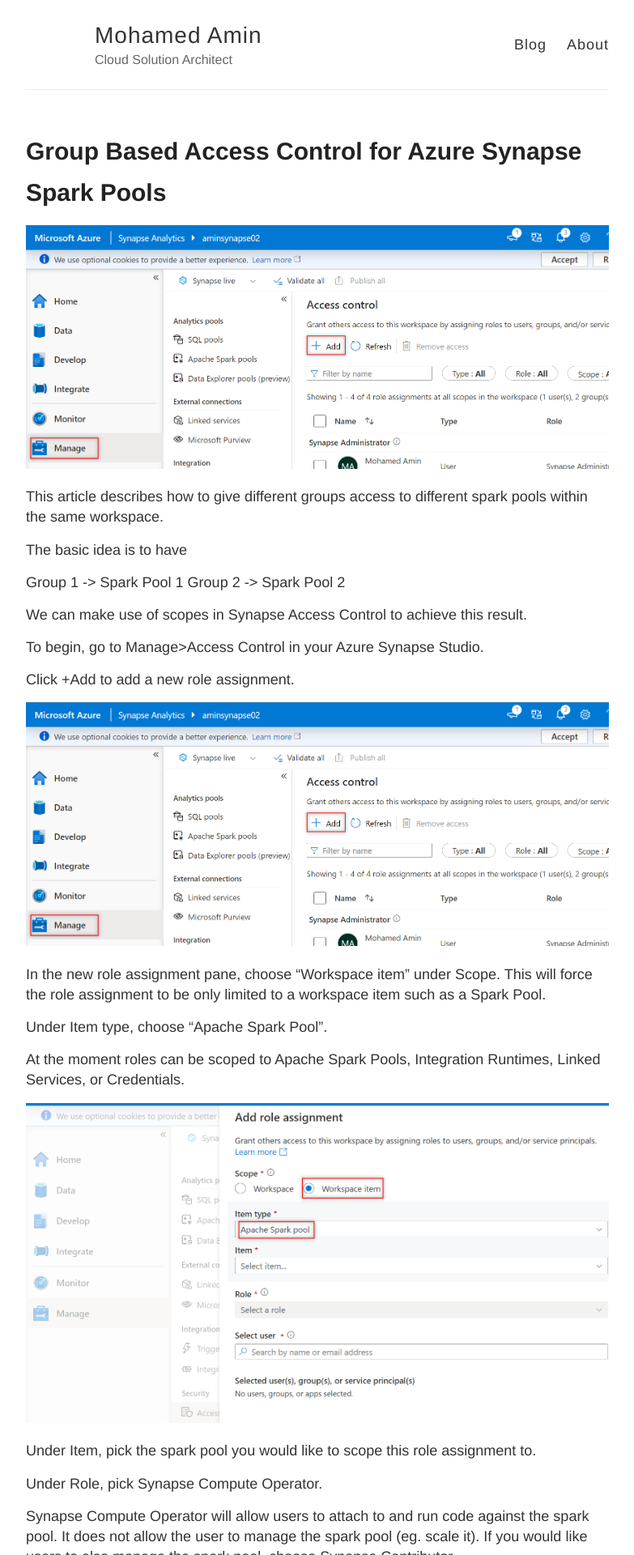
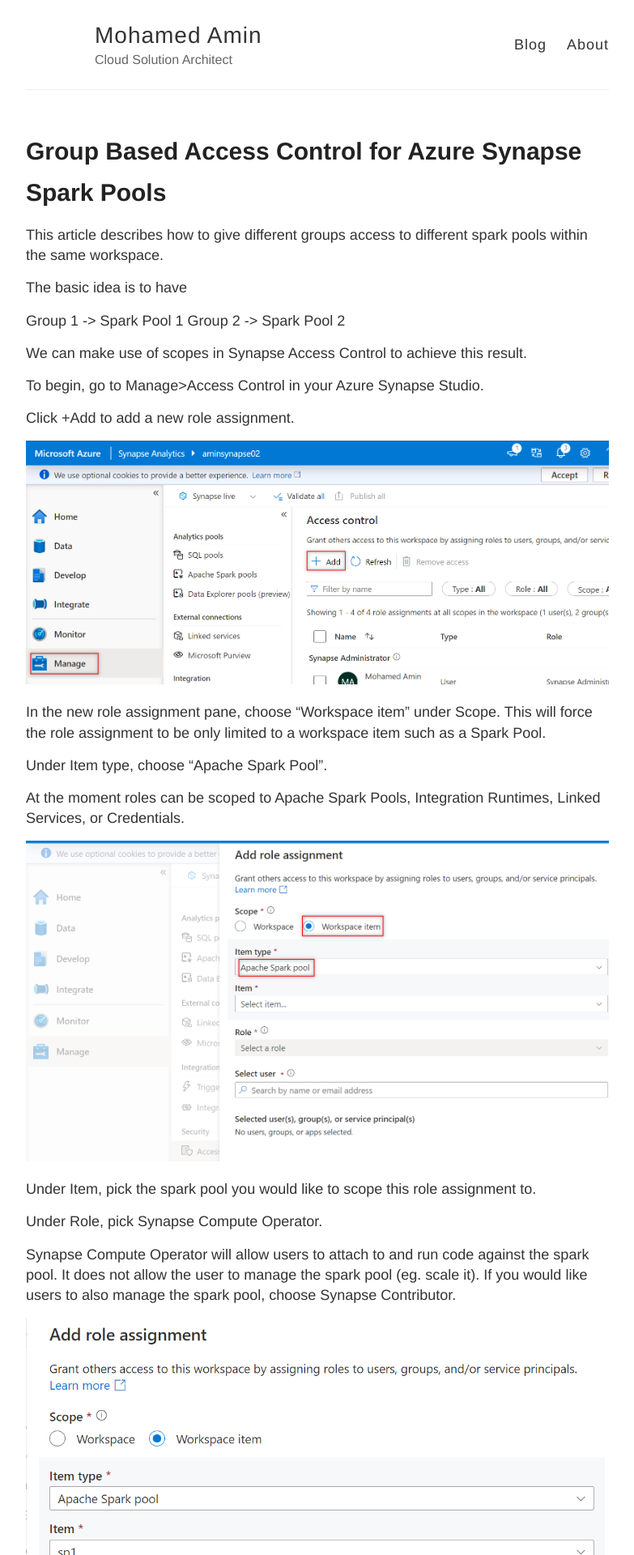
Before and after one commit to modamin/modamin.github.io, a Jekyll site: the page built from _posts/2022-08-06-group-based-access-control-for-synapse-spark-pools-.md, in a window 1280 px wide. Shown: the top 1920 px of the page at 81% size, without its empty margins (248-1031 px from the left). Built offline with Jekyll 4.4.1, drawn with Linux system fonts in a browser that asks for light colours.

```diff
--- a/_posts/2022-08-06-group-based-access-control-for-synapse-spark-pools-.md
+++ b/_posts/2022-08-06-group-based-access-control-for-synapse-spark-pools-.md
@@ -3,9 +3,8 @@ layout: post
 title: Group Based Access Control for Azure Synapse Spark Pools
 ---
 
-![image.png]({{ site.baseurl }}/images/20220806/1.png)
+This article describes how to give different groups access to different spark pools within the same workspace.
 
-This article describes how to give different groups access to different spark pools within the same workspace.
 
 The basic idea is to have
 
```
